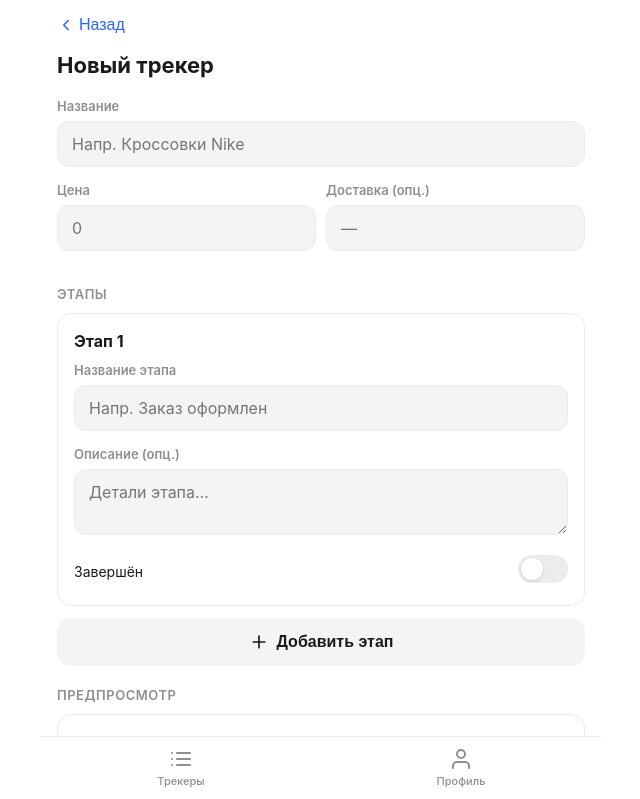
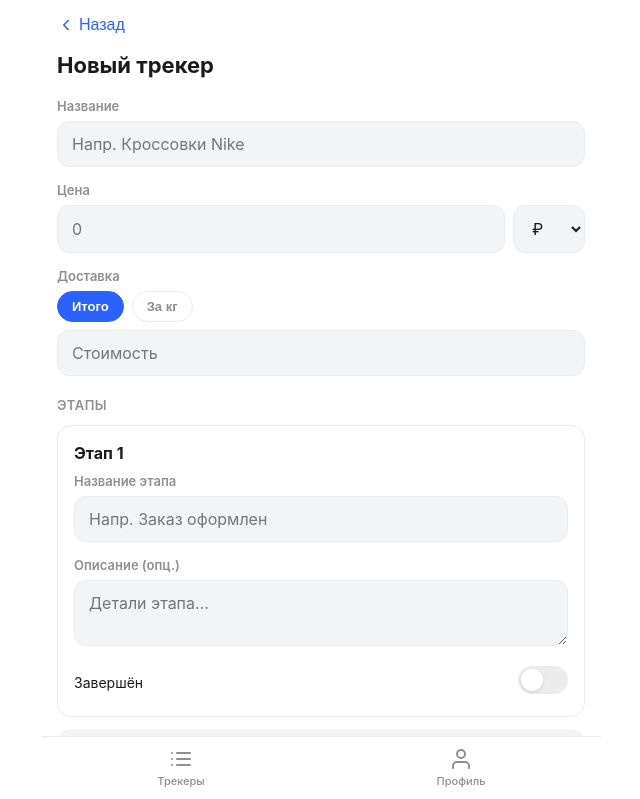
Before and after one commit to chupapi951/trackingBot, a React (Vite) app in the folder client/: page /create in a window 1280 px wide. Shown: the top 799 px of the page, without its empty margins (319-959 px from the left). Built offline with nearby package versions, Linux system fonts and the light colour scheme.

Commit message:
Add currency selector, delivery type (total/perKg), weight field, separate price display

```diff
--- a/client/src/lib/format.js
+++ b/client/src/lib/format.js
@@ -1,6 +1,23 @@
 export function formatMoney(amount, currency = '₽') {
   const n = Number(amount) || 0;
   return `${n.toLocaleString('ru-RU')} ${currency}`;
+}
+
+export function formatPrice(price, deliveryPrice, deliveryPriceType, weight, currency = '₽') {
+  const p = Number(price) || 0;
+  const d = Number(deliveryPrice) || 0;
+  const parts = [`${p.toLocaleString('ru-RU')} ${currency}`];
+  if (d > 0) {
+    if (deliveryPriceType === 'perKg') {
+      const w = Number(weight) || 0;
+      const total = w > 0 ? d * w : d;
+      parts.push(`+ ${d} ${currency}/кг`);
+      if (w > 0) parts[parts.length - 1] += ` (×${w} = ${total.toLocaleString('ru-RU')} ${currency})`;
+    } else {
+      parts.push(`+ ${d.toLocaleString('ru-RU')} ${currency}`);
+    }
+  }
+  return parts.join(' ');
 }
 
 export function formatDate(date) {
--- a/client/src/pages/CreateTrackerPage.jsx
+++ b/client/src/pages/CreateTrackerPage.jsx
@@ -1,7 +1,7 @@
 import { useState } from 'react';
 import { useNavigate } from 'react-router-dom';
 import { api } from '../lib/api.js';
-import { formatMoney } from '../lib/format.js';
+import { formatPrice } from '../lib/format.js';
 import { haptic, showAlert } from '../lib/telegram.js';
 import StageItem from '../components/StageItem.jsx';
 import { PlusIcon, BackIcon, TrashIcon } from '../components/Icons.jsx';
@@ -15,15 +15,18 @@ const newStage = () => ({
   photos: [],
 });
 
+const CURRENCIES = ['₽', '$', '€', '¥', '₸', '₴', '₺', 'kr'];
+
 export default function CreateTrackerPage() {
   const navigate = useNavigate();
   const [title, setTitle] = useState('');
   const [price, setPrice] = useState('');
   const [deliveryPrice, setDeliveryPrice] = useState('');
+  const [deliveryPriceType, setDeliveryPriceType] = useState('total');
+  const [weight, setWeight] = useState('');
+  const [currency, setCurrency] = useState('₽');
   const [stages, setStages] = useState([newStage()]);
   const [saving, setSaving] = useState(false);
-
-  const total = (Number(price) || 0) + (Number(deliveryPrice) || 0);
 
   function updateStage(idx, patch) {
     setStages((prev) =>
@@ -51,6 +54,9 @@ export default function CreateTrackerPage() {
         title: title.trim(),
         price: Number(price) || 0,
         deliveryPrice: deliveryPrice === '' ? null : Number(deliveryPrice),
+        deliveryPriceType,
+        weight: weight === '' ? null : Number(weight),
+        currency,
         stages: validStages.map((s) => ({
           title: s.title.trim(),
           description: s.description.trim(),
@@ -88,9 +94,9 @@ export default function CreateTrackerPage() {
         />
       </div>
 
-      <div className="row">
-        <div className="field">
-          <label>Цена</label>
+      <div className="field">
+        <label>Цена</label>
+        <div style={{ display: 'flex', gap: 8 }}>
           <input
             className="input"
             type="number"
@@ -98,18 +104,58 @@ export default function CreateTrackerPage() {
             placeholder="0"
             value={price}
             onChange={(e) => setPrice(e.target.value)}
+            style={{ flex: 1 }}
           />
+          <select
+            className="input"
+            value={currency}
+            onChange={(e) => setCurrency(e.target.value)}
+            style={{ width: 72, flexShrink: 0 }}
+          >
+            {CURRENCIES.map((c) => (
+              <option key={c} value={c}>{c}</option>
+            ))}
+          </select>
         </div>
-        <div className="field">
-          <label>Доставка (опц.)</label>
+      </div>
+
+      <div className="field">
+        <label>Доставка</label>
+        <div className="filter-chips" style={{ marginBottom: 8 }}>
+          <button
+            type="button"
+            className={`chip ${deliveryPriceType === 'total' ? 'active' : ''}`}
+            onClick={() => { haptic('light'); setDeliveryPriceType('total'); }}
+          >
+            Итого
+          </button>
+          <button
+            type="button"
+            className={`chip ${deliveryPriceType === 'perKg' ? 'active' : ''}`}
+            onClick={() => { haptic('light'); setDeliveryPriceType('perKg'); }}
+          >
+            За кг
+          </button>
+        </div>
+        <div className="row">
           <input
             className="input"
             type="number"
             inputMode="decimal"
-            placeholder="—"
+            placeholder={deliveryPriceType === 'perKg' ? 'Цена за кг' : 'Стоимость'}
             value={deliveryPrice}
             onChange={(e) => setDeliveryPrice(e.target.value)}
           />
+          {deliveryPriceType === 'perKg' && (
+            <input
+              className="input"
+              type="number"
+              inputMode="decimal"
+              placeholder="Вес (кг)"
+              value={weight}
+              onChange={(e) => setWeight(e.target.value)}
+            />
+          )}
         </div>
       </div>
 
@@ -178,13 +224,12 @@ export default function CreateTrackerPage() {
           <strong style={{ fontSize: 15 }}>
             {title || 'Название трекера'}
           </strong>
-          <span className="tracker-price">{formatMoney(total)}</span>
+          {Number(price) > 0 && (
+            <span style={{ fontSize: 14, color: 'var(--tg-text)' }}>
+              {formatPrice(price, deliveryPrice, deliveryPriceType, weight, currency)}
+            </span>
+          )}
         </div>
-        {Number(deliveryPrice) > 0 && (
-          <div className="hint">
-            включая доставку {formatMoney(deliveryPrice)}
-          </div>
-        )}
         <div style={{ marginTop: 12 }}>
           {previewStages.length === 0 ? (
             <div className="hint">Добавьте этапы, чтобы увидеть превью</div>
--- a/client/src/pages/TrackerPage.jsx
+++ b/client/src/pages/TrackerPage.jsx
@@ -1,7 +1,7 @@
 import { useEffect, useState, useRef } from 'react';
 import { useParams, useNavigate } from 'react-router-dom';
 import { api } from '../lib/api.js';
-import { formatMoney, formatDate } from '../lib/format.js';
+import { formatMoney, formatPrice } from '../lib/format.js';
 import { haptic, showAlert } from '../lib/telegram.js';
 import { showToast } from '../lib/toast.js';
 import StageItem from '../components/StageItem.jsx';
@@ -147,7 +147,6 @@ export default function TrackerPage() {
 
   if (!tracker) return null;
 
-  const total = (tracker.price || 0) + (tracker.deliveryPrice || 0);
   const stages = tracker.stages || [];
   const doneCount = stages.filter((s) => s.completed).length;
   const progress = stages.length ? (doneCount / stages.length) * 100 : 0;
@@ -162,7 +161,7 @@ export default function TrackerPage() {
         <div className="list-meta" style={{ marginTop: 0 }}>
           <strong style={{ fontSize: 17 }}>{tracker.title}</strong>
           {editingPrice ? (
-            <div style={{ display: 'flex', gap: 6, alignItems: 'center' }}>
+            <div style={{ display: 'flex', gap: 6, alignItems: 'center', flexWrap: 'wrap' }}>
               <input
                 className="input"
                 type="number"
@@ -173,17 +172,36 @@ export default function TrackerPage() {
                 style={{ width: 80, padding: '6px 10px', fontSize: 14 }}
                 autoFocus
               />
+              <select
+                className="input"
+                value={tracker.deliveryPriceType || 'total'}
+                onChange={async (e) => {
+                  try {
+                    const updated = await api.updateTracker(id, { deliveryPriceType: e.target.value });
+                    setTracker(updated);
+                  } catch (err) { showAlert(err.message); }
+                }}
+                style={{ width: 80, padding: '6px 8px', fontSize: 14 }}
+              >
+                <option value="total">Итого</option>
+                <option value="perKg">За кг</option>
+              </select>
               <button className="btn small" onClick={saveDeliveryPrice} style={{ padding: '6px 12px' }}>✓</button>
               <button className="btn small secondary" onClick={() => setEditingPrice(false)} style={{ padding: '6px 12px' }}>✕</button>
             </div>
           ) : (
             <span
-              className="tracker-price"
               onClick={tracker.isOwner ? openEditDelivery : undefined}
-              style={{ cursor: tracker.isOwner ? 'pointer' : 'default' }}
+              style={{ cursor: tracker.isOwner ? 'pointer' : 'default', fontSize: 14 }}
               title={tracker.isOwner ? 'Нажмите для редактирования' : undefined}
             >
-              {formatMoney(total, tracker.currency)}
+              {formatPrice(
+                tracker.price,
+                tracker.deliveryPrice,
+                tracker.deliveryPriceType,
+                tracker.weight,
+                tracker.currency
+              )}
             </span>
           )}
         </div>
```
Also changed, not shown: 2 other files (tests, documents, lock files or other folders).
